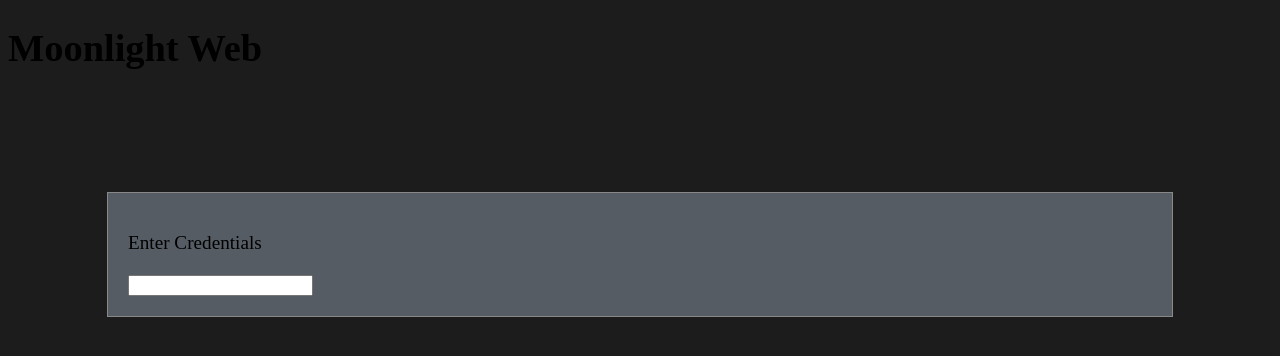
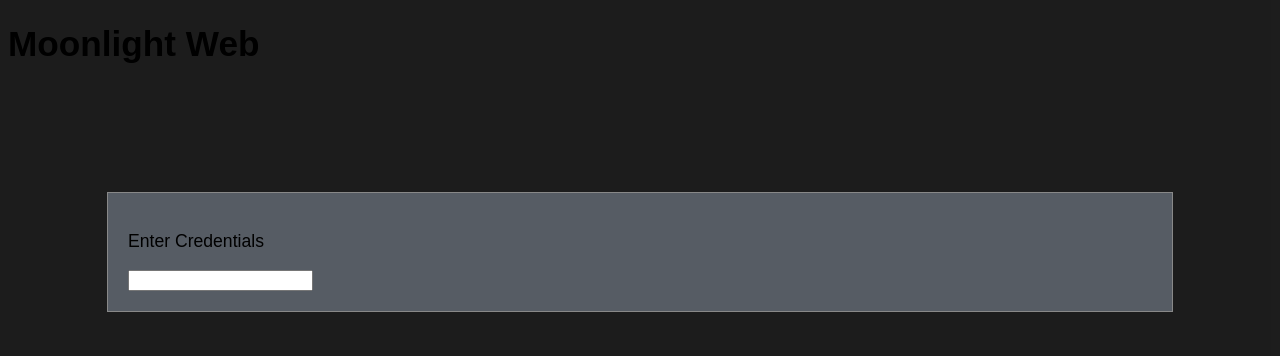
Before and after one commit to hot22shot/moonlight-web-stream, a website with bundled scripts: page moonlight-web/web/index.html in a window 1280 px wide. Built offline with nearby package versions, Linux system fonts and the light colour scheme.

Commit message:
i like this font more

```diff
--- a/moonlight-web/web/styles.css
+++ b/moonlight-web/web/styles.css
@@ -1,6 +1,7 @@
 body {
     background-color: rgb(48, 48, 48);
-    font-size: 1.2rem;
+    font-size: 1.1rem;
+    font-family: sans-serif;
 }
 
 /** Modal */
@@ -140,6 +141,6 @@ body {
 
 .host-name {
     margin: 0;
-    font-size: 1.2cm;
+    font-size: 1.4cm;
     text-align: center;
 }
```
